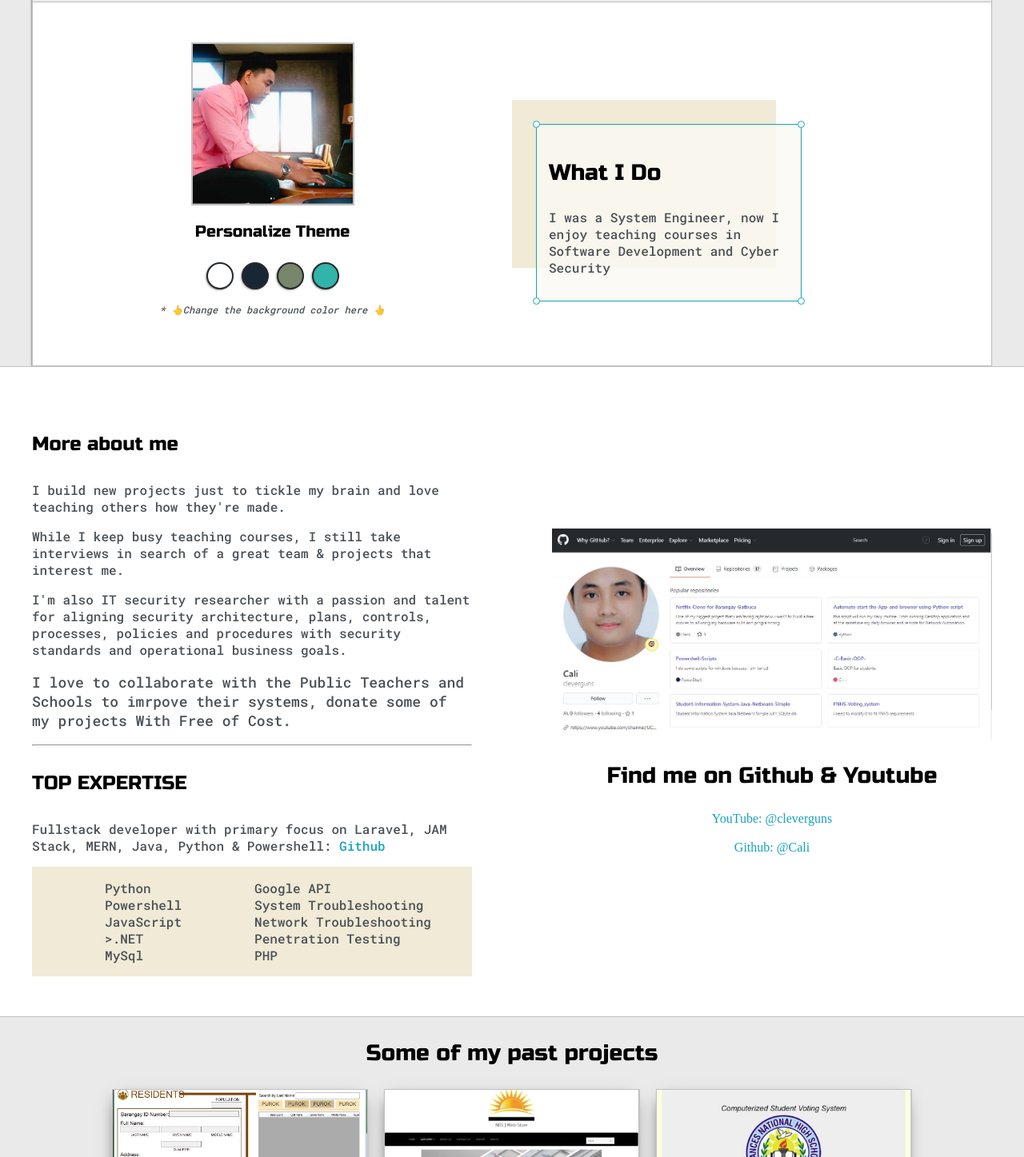
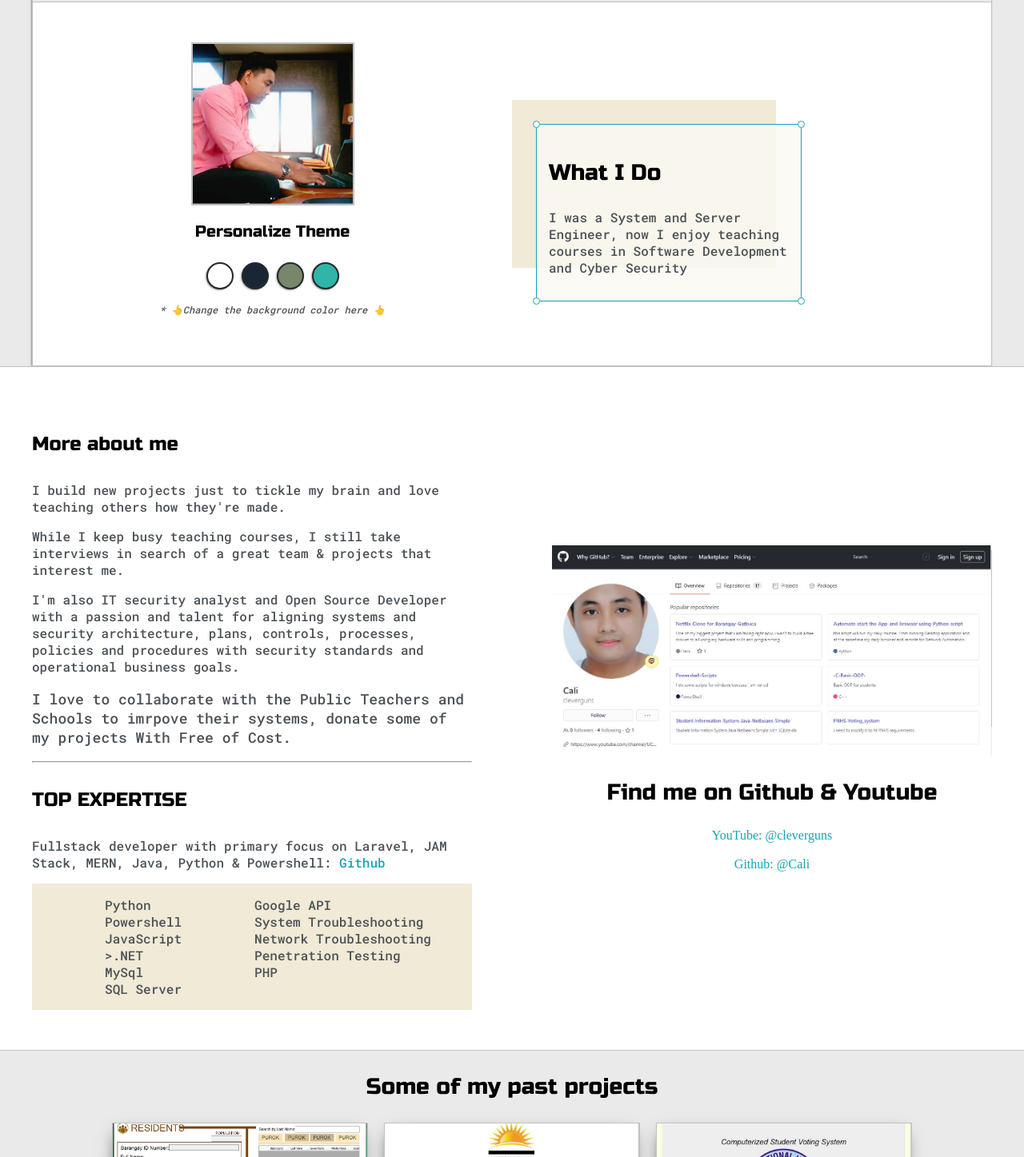
Before and after one commit to cleverguns/Carlo-Gimpaya, a plain HTML site: page index.html in a window 1280 px wide. Shown: the part 305-1752 px from the top of the page at 80% size. Drawn offline with nearby package versions, Linux system fonts and the light colour scheme; a script that the page names is missing.

Commit message:
Update index.html

```diff
--- a/index.html
+++ b/index.html
@@ -46,7 +46,7 @@
 					</a>
 						<!-- Typewritter style-->
 						<h2><span class="txt-type" data-wait="3000"
-							data-words=' ["Developer| "  , "IT Specialist| ", "DevOps Engineer | ", "Information Security| " ]'  ></span>
+							data-words=' ["Developer| "  , "IT Specialist| ", "DevOps Engineer | ", "Information Security Analyst| " ]'  ></span>
 							<script src="type.js"></script>
 							</h2>
 							</div>
@@ -83,7 +83,7 @@
 							<div id="corner-tr" class="corner"></div>
 
 							<h3 class = "animate__animated animate__bounceInDown animate__delay-2s">What I Do</h3>
-							<p class = "animate__animated animate__heartBeat animate__delay-4s">I was a System Engineer, now I enjoy teaching courses in Software Development and Cyber Security</p>
+							<p class = "animate__animated animate__heartBeat animate__delay-4s">I was a System and Server Engineer, now I enjoy teaching courses in Software Development and Cyber Security</p>
 
 
 							<div id="corner-br" class="corner"></div>
@@ -106,7 +106,7 @@
 
 					<p>While I keep busy teaching courses, I still take interviews in search of a great team & projects that interest me.</p>
 					<p>
-					I'm also IT security researcher with a passion and talent for aligning security architecture,
+					I'm also IT security analyst  and Open Source Developer with a passion and talent for aligning systems and security architecture,
 					plans, controls, processes,
 					policies and procedures with security standards and operational business goals.
 				   </p>
@@ -127,6 +127,7 @@
 							<li>JavaScript</li>
 							<li>>.NET</li>
 							<li>MySql</li>
+							<li>SQL Server</li>
 						</ul>
 
 						<ul>
```
